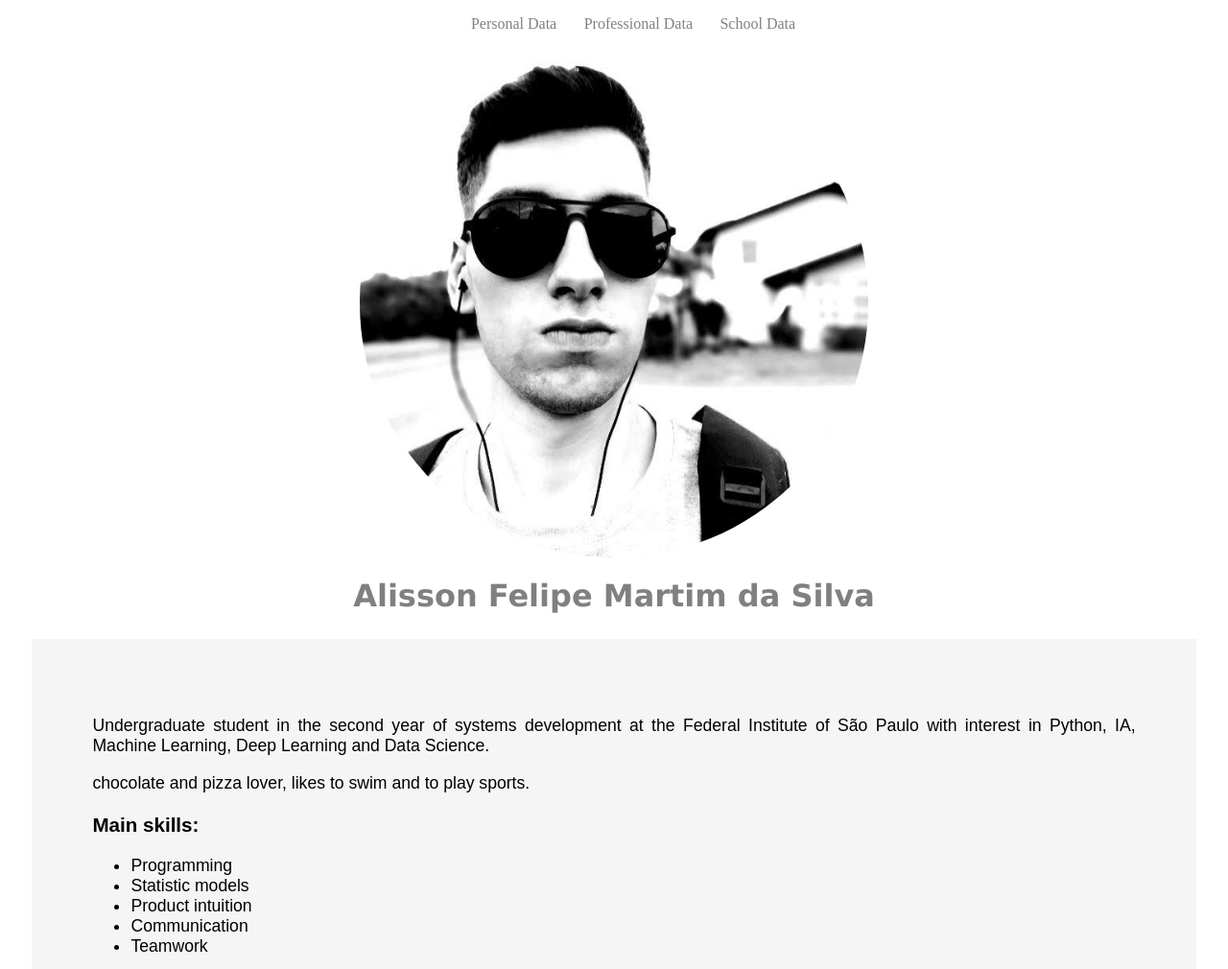
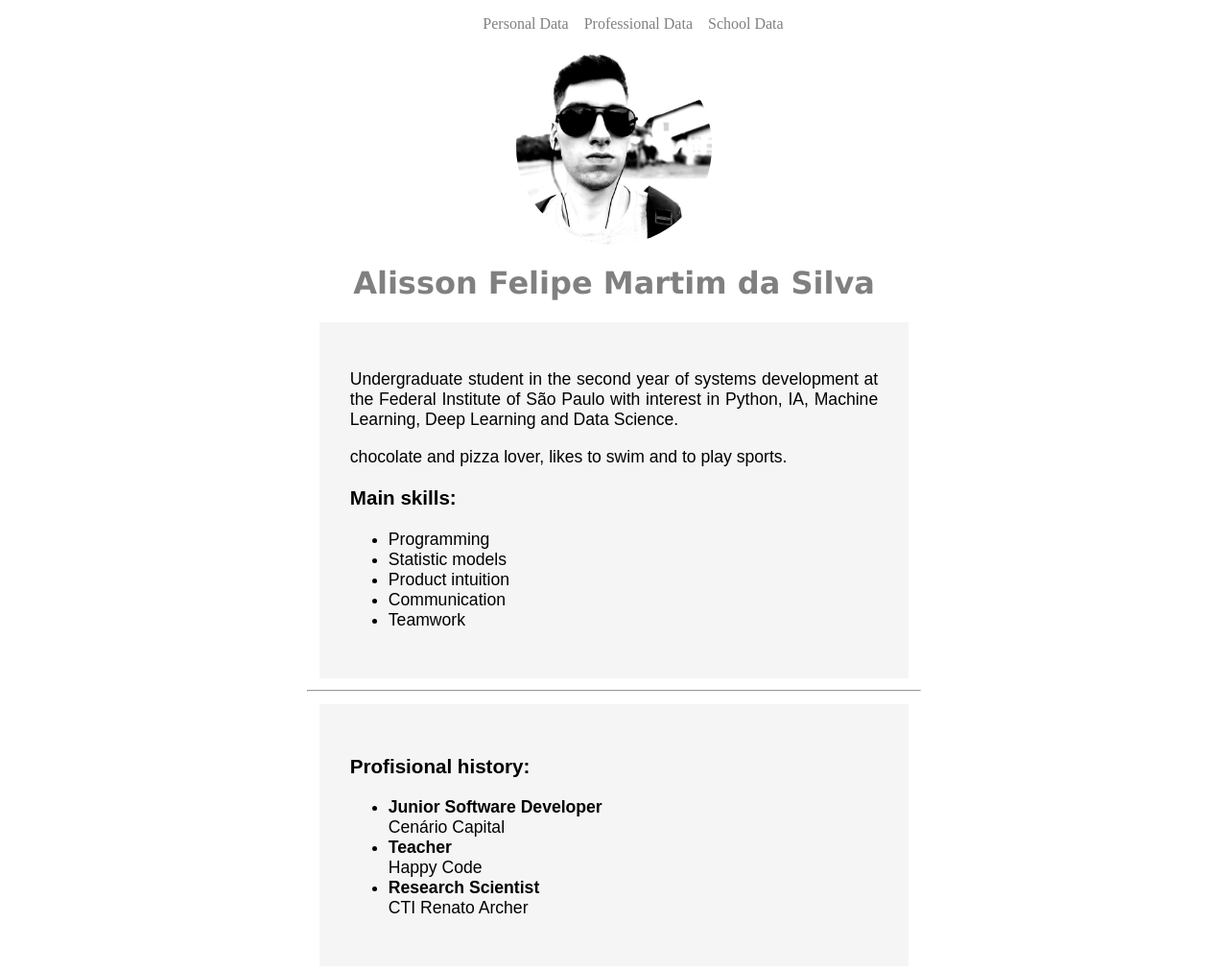
Before and after one commit to Alissonfelipe1234/AlissonFelipe, a plain HTML site: page paginaPessoal/AlissonFelipeIncrivel!.htm in a window 1280 px wide. Shown: the top 1010 px of the page at 96% size. Drawn offline with Linux system fonts and the light colour scheme.

Commit message:
new release of personal page

```diff
--- a/paginaPessoal/AlissonFelipeIncrivel!.htm
+++ b/paginaPessoal/AlissonFelipeIncrivel!.htm
@@ -5,40 +5,8 @@
     <meta charset="UTF-8">
     <meta name="viewport" content="width=1, initial-scale=1.0">
     <meta http-equiv="X-UA-Compatible" content="chrome">
+    <link rel="stylesheet" href="assets/css/style.css">
     <title>Alisson Felipe Dev</title>
-    <style>
-        h1 {
-            font-family: Verdana, Geneva, Tahoma, sans-serif;
-            text-align: center;
-            color: gray;
-        }
-        a{
-            text-decoration: none;
-            color: gray;
-        }
-        .dados {
-            font-family: Arial, Helvetica, sans-serif;
-            font-size: 1.1em;
-            text-align: justify;
-            padding: 5%;
-            margin: 2%;
-            background-color: whitesmoke;
-        }
-
-        #perfil {
-            border-radius: 50%;
-            display: block;
-            margin: auto;
-            width: 42%;
-        }
-        #menu ul li {
-			display: inline;
-			margin: 1%;
-		}
-        #menu{
-            text-align: center;
-        }
-    </style>
 </head>
 
 <body>
@@ -78,17 +46,18 @@
     </div>
     <hr>
     <div id="profisional" class="dados profissionais">
+        <h3>Profisional history:</h3>
         <ul>
             <li>
-                Junior Software Developer<br>
+                <b>Junior Software Developer</b><br>
                 Cenário Capital
             </li>
             <li>
-                Teacher<br>
+                <b>Teacher</b><br>
                 Happy Code
             </li>
             <li>
-                Research Scientist<br>
+                <b>Research Scientist</b><br>
                 CTI Renato Archer
             </li>
         </ul>
@@ -110,6 +79,9 @@
             </li>
         </ul>
     </div>
+    <footer>
+        @copyright Alisson Felipe 2020
+    </footer>
 </body>
 
 </html>
--- /dev/null
+++ b/paginaPessoal/assets/css/style.css
@@ -0,0 +1,44 @@
+body{
+    width: 50%;
+    margin-left: auto;
+    margin-right: auto;
+}
+@media (max-width: 800px) {
+    body{
+        width: 100%;
+    }
+}
+h1 {
+    font-family: Verdana, Geneva, Tahoma, sans-serif;
+    text-align: center;
+    color: gray;
+}
+a{
+    text-decoration: none;
+    color: gray;
+}
+.dados {
+    font-family: Arial, Helvetica, sans-serif;
+    font-size: 1.1em;
+    text-align: justify;
+    padding: 5%;
+    margin: 2%;
+    background-color: whitesmoke;
+}
+
+#perfil {
+    border-radius: 50%;
+    display: block;
+    margin: auto;
+    width: 32%;
+}
+#menu ul li {
+    display: inline;
+    margin: 1%;
+}
+#menu{
+    text-align: center;
+}
+#menu :hover{
+    color: goldenrod;
+}
```
